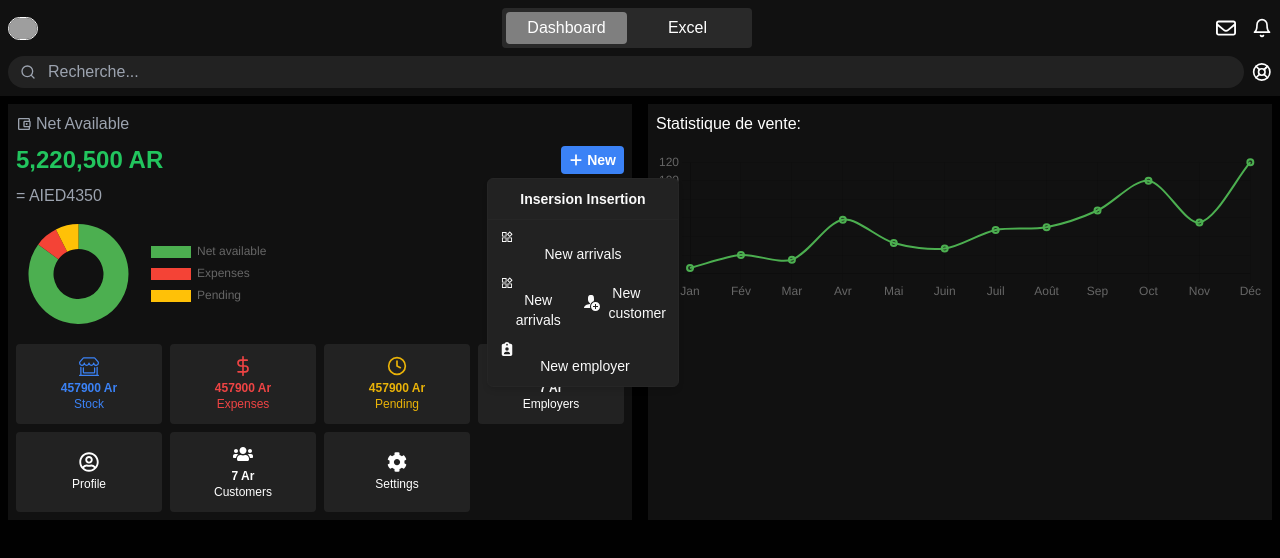
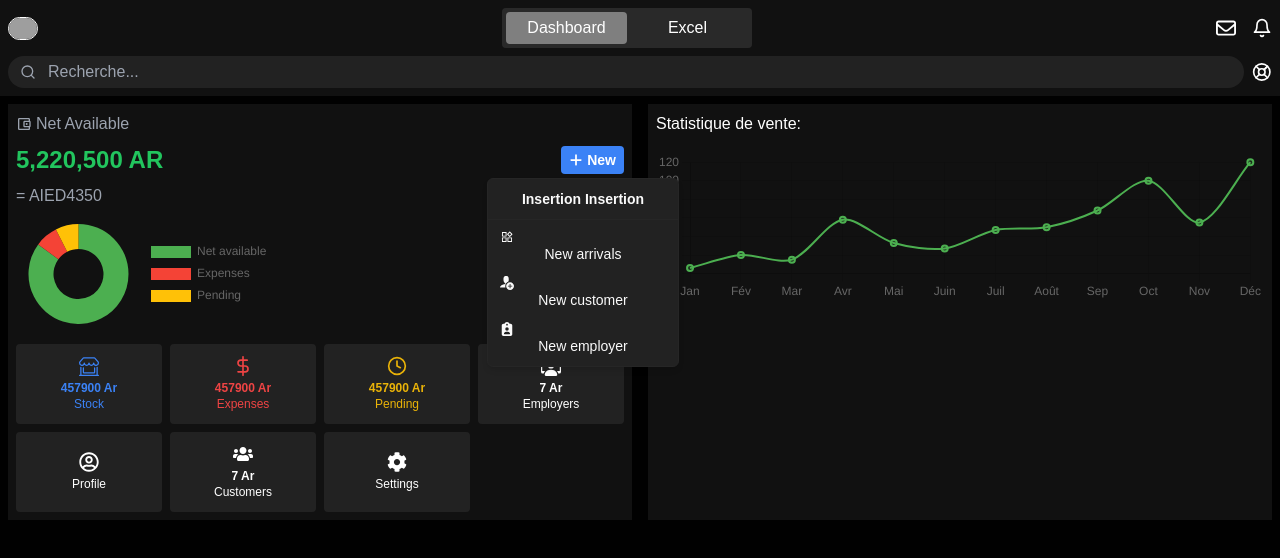
Before and after one commit to MorlonDev261/mga-follow-up, a Next.js app: page / in a window 1280 px wide. Both pictures are taken after a click on the button "New". Shown: the top 558 px of the page. Built offline with nearby package versions, Linux system fonts and the light colour scheme; grey boxes are pictures that could not be loaded.

Commit message:
Update index.tsx

```diff
--- a/src/app/_components/Dashboard/index.tsx
+++ b/src/app/_components/Dashboard/index.tsx
@@ -78,25 +78,37 @@ export default function Dashboard() {
       <FaPlus /> New
     </button>
   }
-                    title="Insersion"
+  title="Insertion"
 >
   <DropdownMenuItem>
-                      <DialogPopup label={<button className="w-full"><AiOutlineProduct /> New arrivals</button>} title="Insertion new arrivals"  desc="Fill in the details to add a new product.">
+    <DialogPopup
+      label={<button className="w-full"><AiOutlineProduct /> New arrivals</button>}
+      title="Insertion new arrivals"
+      desc="Fill in the details to add a new product."
+    >
       {(setOpen) => <UserForm type="customer" status="post" setOpen={setOpen} />}
     </DialogPopup>
   </DropdownMenuItem>
   <DropdownMenuItem>
-                      <DialogPopup label={<button className="w-full"><AiOutlineProduct /> New arrivals</button>} title="Insertion new arrivals"  desc="Fill in the details to add a new product.">
-                        {(setOpen) => <UserForm type="customer" status="post" setOpen={setOpen} />}
-                      </DialogPopup>
-                      <ImUserPlus />&nbsp;New customer
-                    </DropdownMenuItem>
-                    <DropdownMenuItem>
-                      <DialogPopup label={<button className="w-full"><FaClipboardUser />&nbsp;New employer</button>} title="Insertion new arrivals"  desc="Fill in the details to add a new product.">
+    <DialogPopup
+      label={<button className="w-full"><ImUserPlus /> New customer</button>}
+      title="Insertion new customer"
+      desc="Enter customer details."
+    >
       {(setOpen) => <UserForm type="customer" status="post" setOpen={setOpen} />}
     </DialogPopup>
   </DropdownMenuItem>
+  <DropdownMenuItem>
+    <DialogPopup
+      label={<button className="w-full"><FaClipboardUser /> New employer</button>}
+      title="Insertion new employer"
+      desc="Enter employer details."
+    >
+      {(setOpen) => <UserForm type="employer" status="post" setOpen={setOpen} />}
+    </DialogPopup>
+  </DropdownMenuItem>
 </Dropdown>
+
                 </div>
                 <p className="text-gray-400">= AIED4350</p>
               </div>
```
Lines whose indentation alone changed are shown as unchanged.
